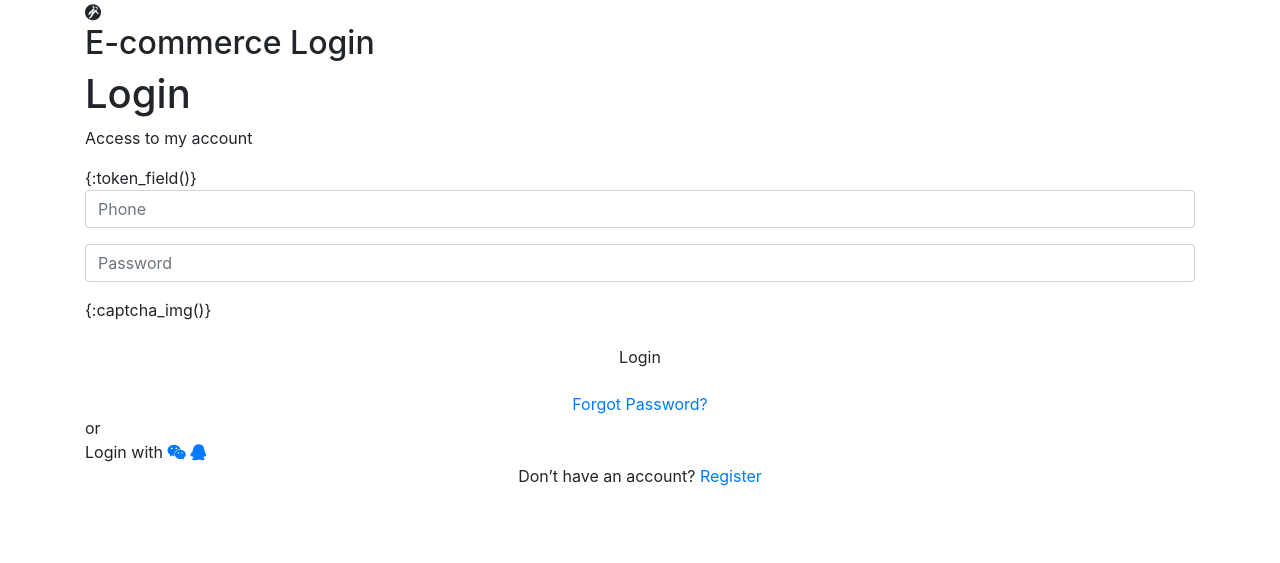
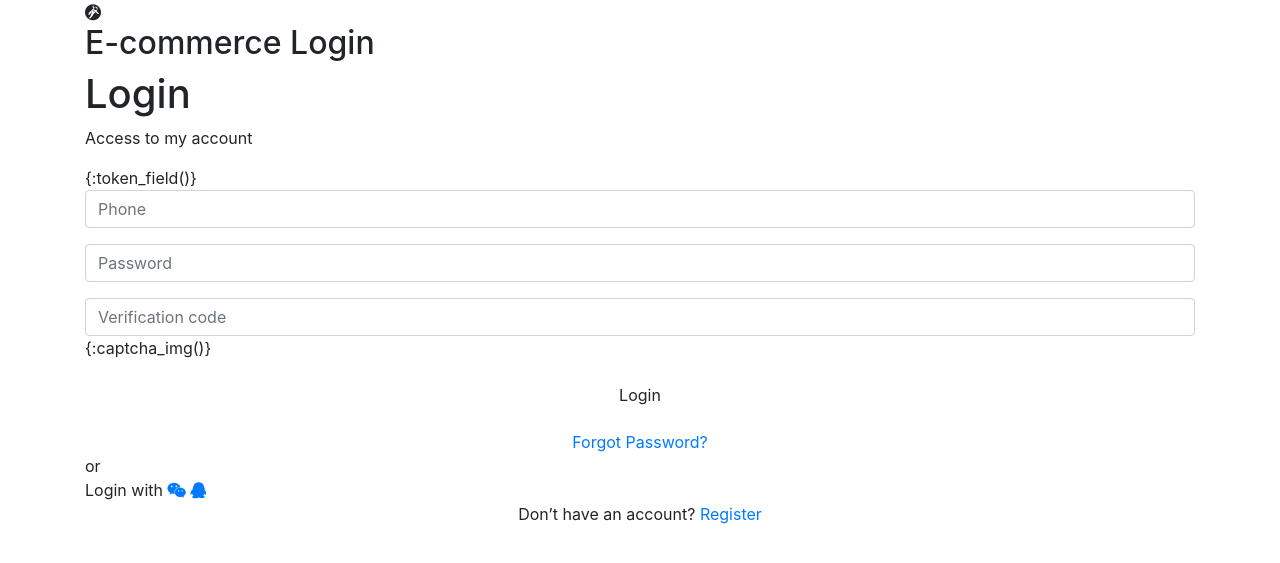
Before and after one commit to ZoeyCheung/2020-Maritime-Website-Training-TP6, a PHP site: page /view/login.html in a window 1280 px wide. Shown: the top 563 px of the page. Run offline with PHP 8.4, Linux system fonts and the light colour scheme; some libraries are stand-ins or nearby versions.

Commit message:
修改登录，添加验证码

```diff
--- a/app/controller/User.php
+++ b/app/controller/User.php
@@ -5,7 +5,7 @@
  * @Author: Zoey Cheung
  * @Date: 2020-07-22 18:42:39
  * @LastEditors: Zoey Cheung
- * @LastEditTime: 2020-07-24 10:24:28
+ * @LastEditTime: 2020-07-24 17:45:29
  */
 
 namespace app\controller;
@@ -41,7 +41,7 @@
         //     dump($e->getError());
         // }
         $logoInfo = request()->param();
-        var_dump($logoInfo);
+        // var_dump($logoInfo);
         // $result = validate(User::class)->check($logoInfo);
 
         return View('./login');
--- a/route/admin.php
+++ /dev/null
@@ -1,5 +0,0 @@
-<?php
-
-use think\facade\Route;
-
-Route::rule('administrator$', 'admin.Index/index');
--- a/view/login.html
+++ b/view/login.html
@@ -8,9 +8,9 @@
 	<meta name="keywords" content="Website,CSS,HTML,JS,PHP">
 	<title>E-commerce Login</title>
 	<link rel="shortcut icon" href="__IMG__/favicon.ico" type="image/x-icon">
-    <link rel="stylesheet" href="__CSS__/font-awesome.min.css">
-    <link rel="stylesheet" href="__CSS__/bootstrap.min.css">
-    <link rel="stylesheet" href="__CSS__/main.css">
+	<link rel="stylesheet" href="__CSS__/font-awesome.min.css">
+	<link rel="stylesheet" href="__CSS__/bootstrap.min.css">
+	<link rel="stylesheet" href="__CSS__/main.css">
 </head>
 
 <body>
@@ -38,7 +38,9 @@
 								<div class="form-group">
 									<input class="form-control" name="password" type="password" placeholder="Password">
 								</div>
-								<div class="form-group">
+								<div class="form-group verification-code">
+									<input class="form-control" name="verification_code" type="text"
+										placeholder="Verification code">
 									{:captcha_img()}
 								</div>
 								<div class="form-group">
```
Also changed, not shown: public/static/css/main.css (+19 -2 lines).
